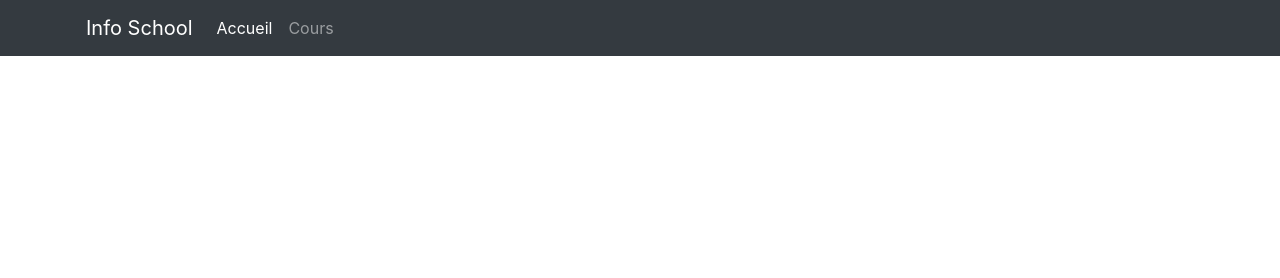
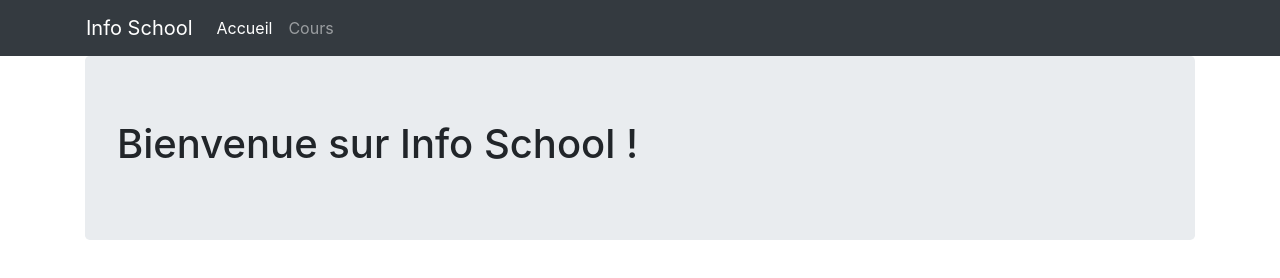
Before and after one commit to emericgautier/bootstrap, a plain HTML site: page index.html in a window 1280 px wide. Drawn offline with nearby package versions, Linux system fonts and the light colour scheme.

Commit message:
jumbotron

```diff
--- a/index.html
+++ b/index.html
@@ -37,6 +37,16 @@ integrity="sha384-Vkoo8x4CGsO3+Hhxv8T/Q5PaXtkKtu6ug5TOeNV6gBiFeWPGFN9MuhOf23Q9If
         </div>
 </div>
 
+<div class="container">
+    <div class="row">
+        <div class="col">
+            <div class="jumbotron">
+                <h1>Bienvenue sur Info School !</h1>
+            </div>
+        </div>
+    </div>
+
+
 <!--jQuery first, then Popper.js, then Bootstrap JS-->
 <script src="https://code.jquery.com/jquery-3.4.1.slim.min.js" integrity="sha384-J6qa4849blE2+poT4WnyKhv5vZF5SrPo0iEjwBvKU7imGFAV0wwj1yYfoRSJoZ+n" crossorigin="anonymous"></script>
 <script src="https://cdn.jsdelivr.net/npm/popper.js@1.16.0/dist/umd/popper.min.js" integrity="sha384-Q6E9RHvbIyZFJoft+2mJbHaEWldlvI9IOYy5n3zV9zzTtmI3UksdQRVvoxMfooAo" crossorigin="anonymous"></script>
```
